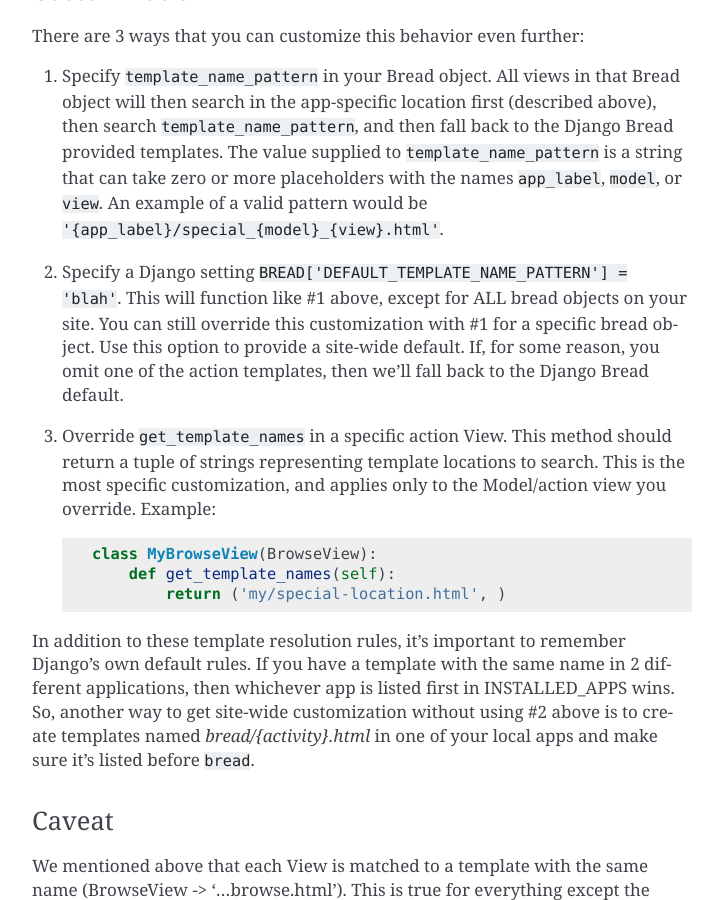
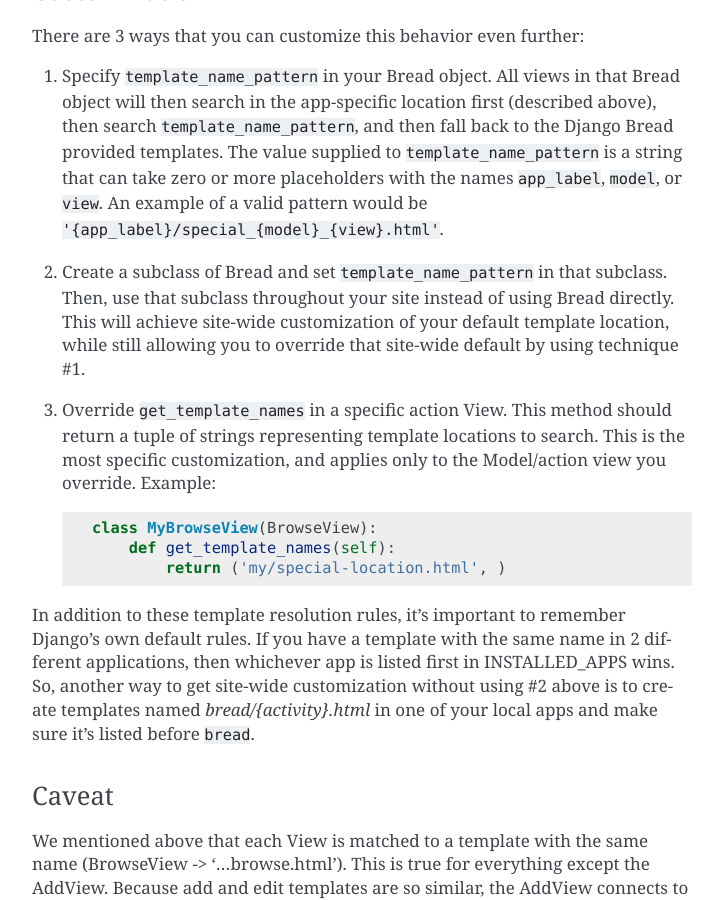
Before and after one commit to caktus/django_bread, a Sphinx documentation site: the page built from docs/templates.rst, in a window 1280 px wide and 900 px high, scrolled down 1136 px. Shown: the whole window, without its empty margins (388-1111 px from the left). Built offline with Sphinx 7.4.7, drawn with Linux system fonts in a browser that asks for light colours; pages that are not in the unit, such as notebooks, are missing from menus.

Commit message:
Remove DEFAULT_TEMPLATE_NAME_PATTERN

```diff
--- a/docs/templates.rst
+++ b/docs/templates.rst
@@ -61,11 +61,10 @@
    the names ``app_label``, ``model``, or ``view``. An example of a valid pattern would be
    ``'{app_label}/special_{model}_{view}.html'``.
 
-2. Specify a Django setting ``BREAD['DEFAULT_TEMPLATE_NAME_PATTERN'] = 'blah'``. This will function
-   like #1 above, except for ALL bread objects on your site. You can still override this
-   customization with #1 for a specific bread object. Use this option to provide a site-wide
-   default. If, for some reason, you omit one of the action templates, then we'll fall back to the
-   Django Bread default.
+2. Create a subclass of Bread and set ``template_name_pattern`` in that subclass. Then, use that
+   subclass throughout your site instead of using Bread directly. This will achieve site-wide
+   customization of your default template location, while still allowing you to override that
+   site-wide default by using technique #1.
 
 3. Override ``get_template_names`` in a specific action View. This method should return a tuple of
    strings representing template locations to search. This is the most specific customization, and
```
Also changed, not shown: 2 other files.
